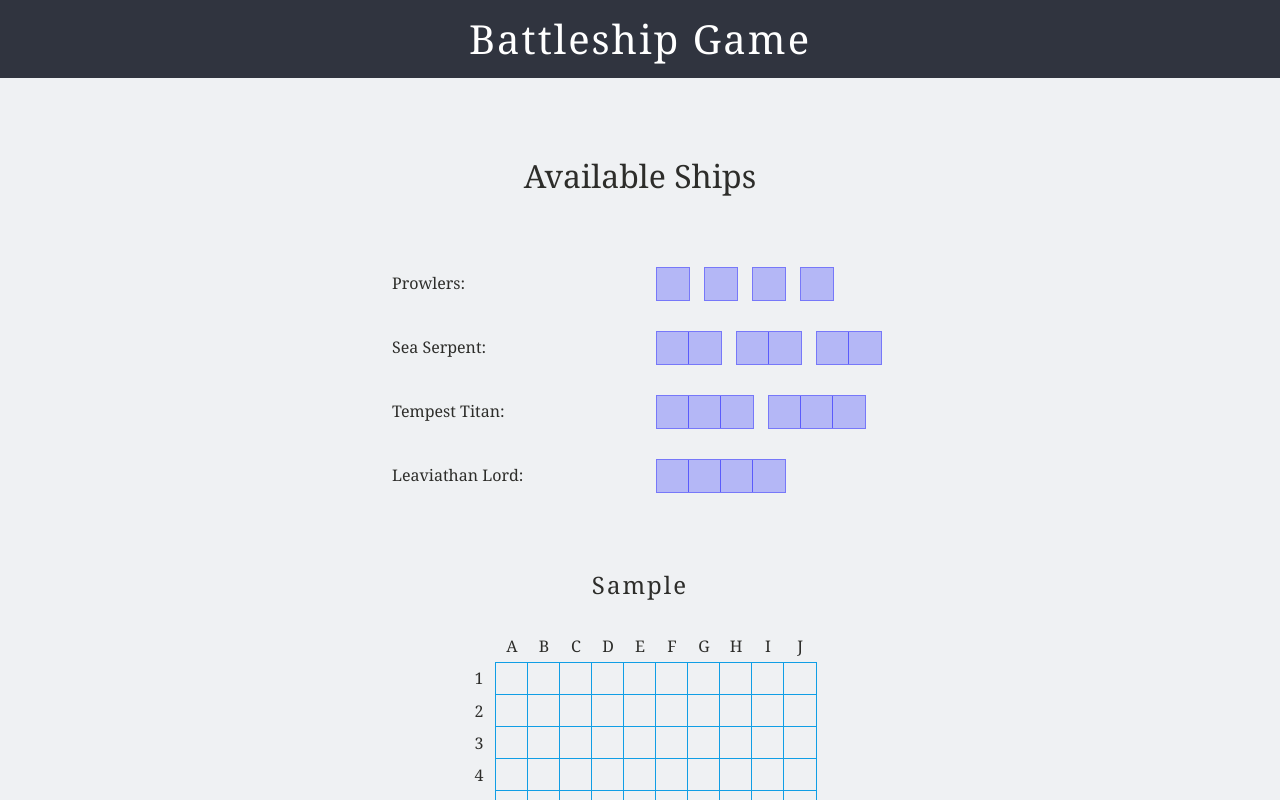
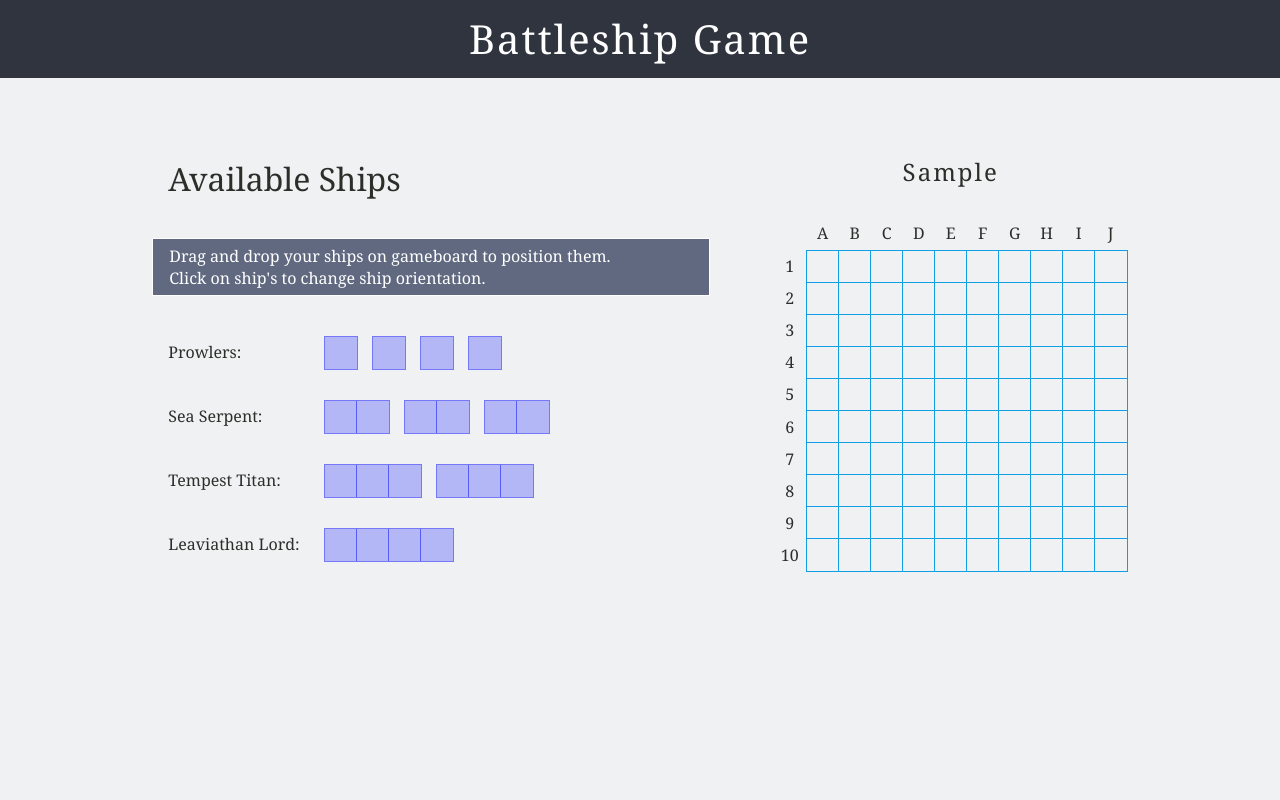
Before and after one commit to Arthwr/battleship-game, a website built with webpack: page src/index.html in a window 1280 px wide. Both pictures are taken after typing "Sample" into the empty fields and a click on the button "Start Game". Shown: the top 800 px of the page. Built offline with nearby package versions, Linux system fonts and the light colour scheme.

Commit message:
feat(shipSetupElement): add tooltip html elements and adjust css styles for ship placement view

```diff
--- a/src/components/shipSetupElement.js
+++ b/src/components/shipSetupElement.js
@@ -3,8 +3,14 @@ export default function shipSetupElement() {
   shipSetup.id = "ship-menu";
 
   shipSetup.innerHTML = `
-    <h2>Available Ships</h2>
-    <div>
+    <div class="menu-head">
+      <h2>Available Ships</h2>
+      <div class="tooltip">
+        <span>Drag and drop your ships on gameboard to position them.</span>
+        <span>Click on ship's to change ship orientation.</span>
+      </div>
+    </div>
+    <div class="ship-container">
         <div>Prowlers:</div>
         <div class="ships-wrapper">
             <div class="object-wrapper" id="prowler1">
--- a/src/styles/index.css
+++ b/src/styles/index.css
@@ -5,7 +5,10 @@
   --ship: rgba(0, 4, 255, 0.247);
   --highlight: #6495ed;
   --label: #deb887;
+  --top-bar: #30343f;
   --bg-main: #eff1f3;
+  --bg-form: #dadffb;
+  --second-bg: #606980;
   --text: #2d2d2a;
   --btn: #c8cef9;
   --disabled: #aaa;
@@ -33,7 +36,7 @@ body {
 
 .top-bar {
   color: white;
-  background-color: #30343f;
+  background-color: var(--top-bar);
 }
 
 .title {
@@ -50,8 +53,7 @@ section {
 
 .wrapper {
   display: flex;
-  gap: 2rem;
-  flex-direction: column;
+  gap: 4rem;
   justify-content: center;
   align-items: center;
   margin-top: 5rem;
@@ -84,7 +86,7 @@ form > div {
 .menu-col {
   display: flex;
   justify-content: center;
-  background-color: #dadffb;
+  background-color: var(--bg-form);
   min-width: 250px;
   padding: 1rem 1.3rem;
   border-radius: 0.75rem;
@@ -202,20 +204,38 @@ form > button:active {
 /* Ship setup Menu */
 #ship-menu {
   display: flex;
-  margin-bottom: 2.5rem;
-  width: 100%;
   flex-direction: column;
   align-items: center;
 }
 
-#ship-menu h2 {
-  margin: 0 0 4rem;
+.menu-head,
+.tooltip {
+  display: flex;
+  flex-direction: column;
 }
 
-#ship-menu > div {
+.menu-head {
+  width: 100%;
+  margin: 0 0 2rem;
+}
+
+.menu-head > h2,
+.ship-container {
+  margin-left: 1rem;
+}
+
+.tooltip {
+  gap: 0.2rem;
+  border: 1px solid;
+  padding: 0.5rem 1rem;
+  background-color: var(--second-bg);
+  color: white;
+}
+
+#ship-menu > .ship-container {
   display: grid;
-  grid-template-columns: 1fr 1fr;
-  grid-template-rows: 1fr 1fr;
+  grid-template-columns: 1fr 3fr;
+  grid-template-rows: repeat(4, 1fr);
   align-items: center;
   justify-content: center;
   gap: 1rem;
```
